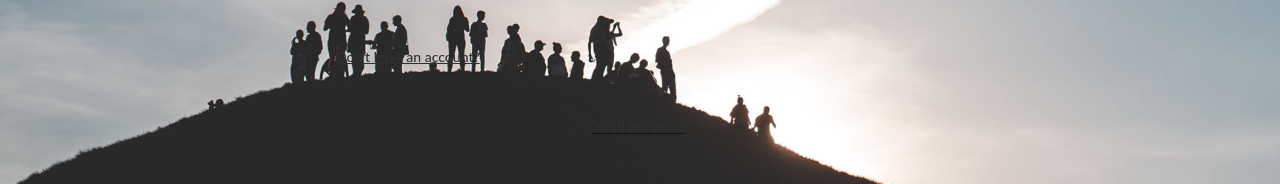
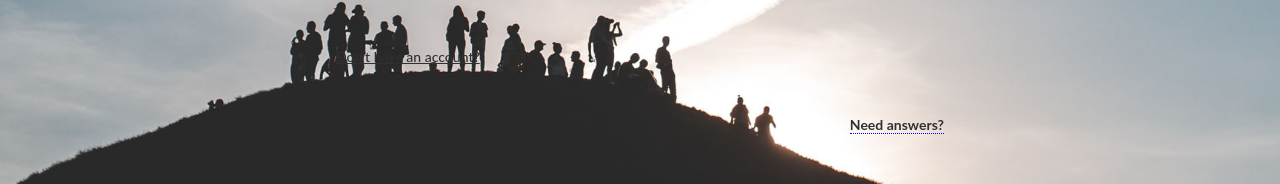
Before and after one commit to thomasking135/yoobee_JS_Framework_Assignment, a Vue app: page /login in a window 1280 px wide. Shown: the part 539-723 px from the top of the page. Built offline with nearby package versions, Linux system fonts and the light colour scheme; data requests are answered from the project's data file.

Commit message:
Adjusted tooltip layout and style

```diff
--- a/src/views/LoginView.vue
+++ b/src/views/LoginView.vue
@@ -61,9 +61,10 @@
 .tooltip {
   position: relative;
   display: inline-block;
-  border-bottom: 1px dotted black;
+  border-bottom: 1px dotted blue;
   margin-left:auto;
   margin-right: auto;
+  font-weight: bold;
 }
 
 .tooltip .tooltiptext {
@@ -81,6 +82,7 @@
   margin-left: -60px;
   opacity: 0;
   transition: opacity 0.3s;
+  float: right;
 }
 
 .tooltip .tooltiptext::after {
@@ -100,8 +102,9 @@
 }
 
 .centering{
-  margin-left: 40%;
-  margin-right: 40%;
+  margin-left: auto;
+  margin-right: auto;
+  float: right;
 }
 </style>
 
```
